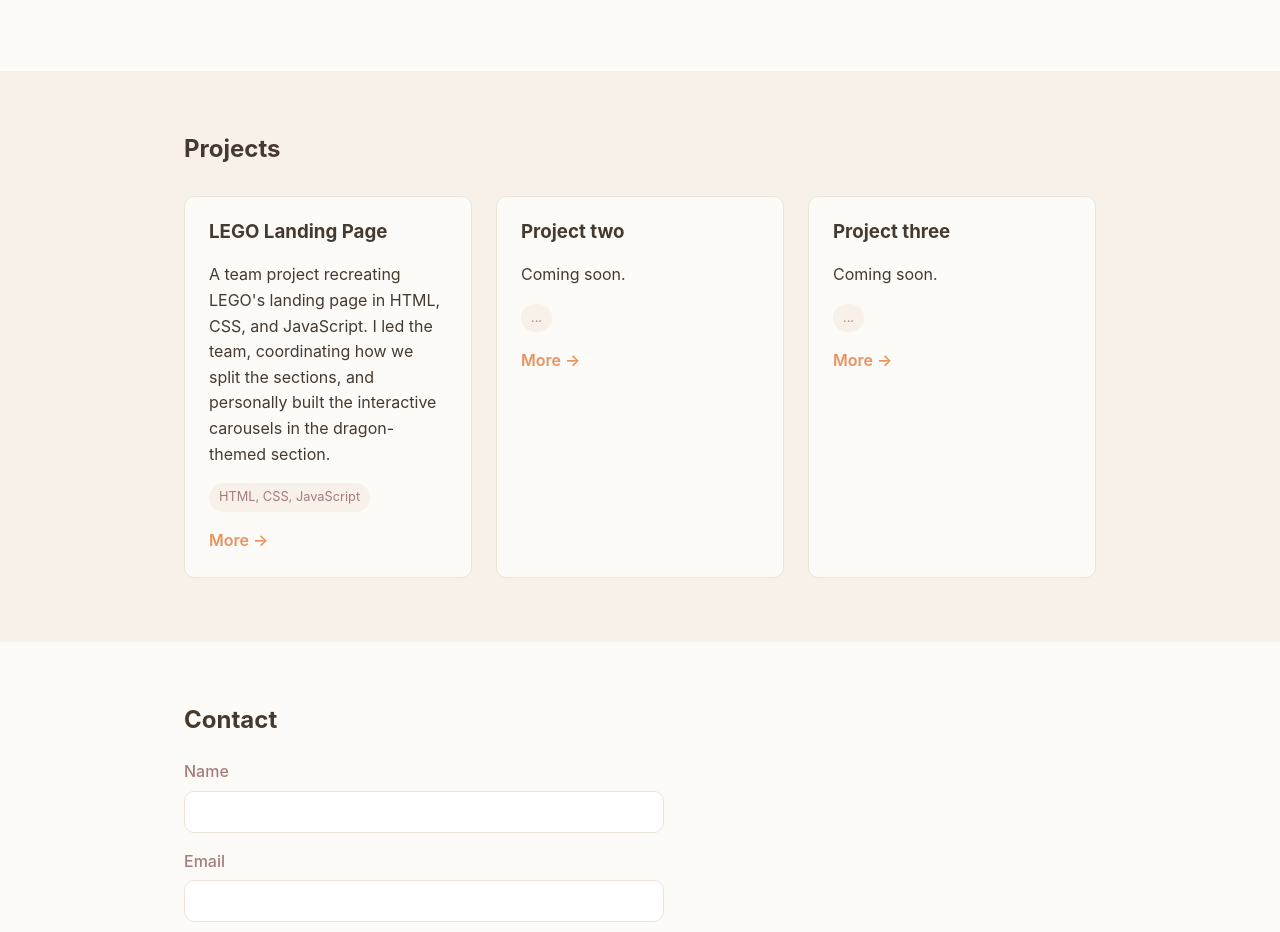
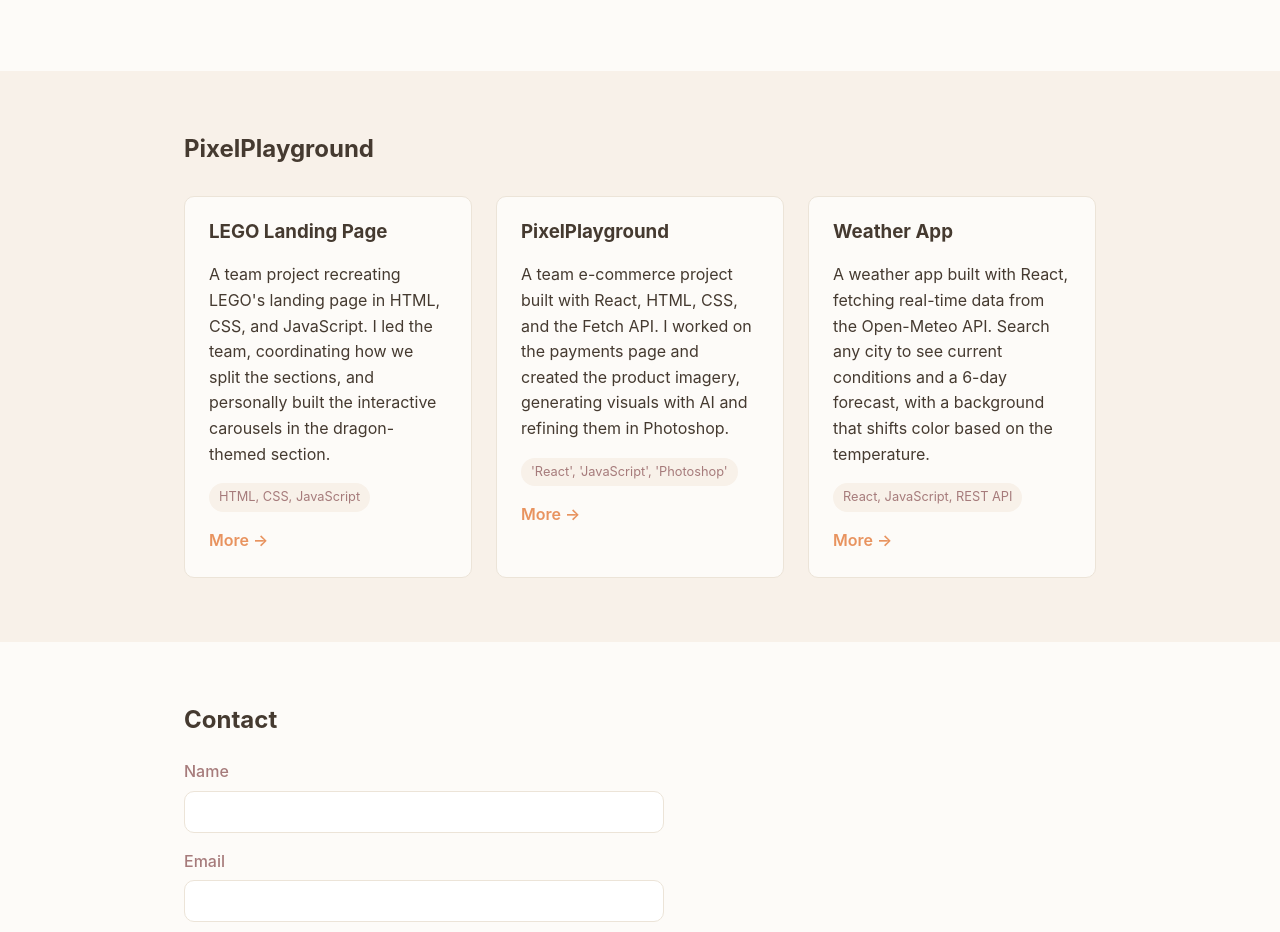
Before and after one commit to MelMastro93/Portfolio, a React (Vite) app: page / in a window 1280 px wide. Shown: the part 860-1792 px from the top of the page. Built offline with nearby package versions, Linux system fonts and the light colour scheme.

Commit message:
added project

```diff
--- a/src/components/Projects.jsx
+++ b/src/components/Projects.jsx
@@ -7,16 +7,16 @@
     link: "https://github.com/MelMastro93/project2-LEGO",
   },
   {
-    title: "Project two",
-    description: "Coming soon.",
-    tags: ["..."],
-    link: "#",
+    title: "PixelPlayground",
+    description: "A team e-commerce project built with React, HTML, CSS, and the Fetch API. I worked on the payments page and created the product imagery, generating visuals with AI and refining them in Photoshop.",
+    tags: ["'React', 'JavaScript', 'Photoshop'"],
+    link: "https://github.com/ValentinaLi00/PixelPlayground",
   },
   {
-    title: "Project three",
-    description: "Coming soon.",
-    tags: ["..."],
-    link: "#",
+    title: "Weather App",
+    description: "A weather app built with React, fetching real-time data from the Open-Meteo API. Search any city to see current conditions and a 6-day forecast, with a background that shifts color based on the temperature.",
+    tags: ["React, JavaScript, REST API"],
+    link: "https://weather-app-virid-tau-bgmoalbu1v.vercel.app/",
   },
 ];
 
@@ -24,7 +24,7 @@
   return (
     <section id="projects" className="section section--alt">
       <div className="container">
-        <h2>Projects</h2>
+        <h2>PixelPlayground</h2>
         <div className="projects-grid">
           {PROJECTS.map((project) => (
             <article key={project.title} className="card">
```
Also changed, not shown: 1 other file (tests, documents, lock files or other folders).
